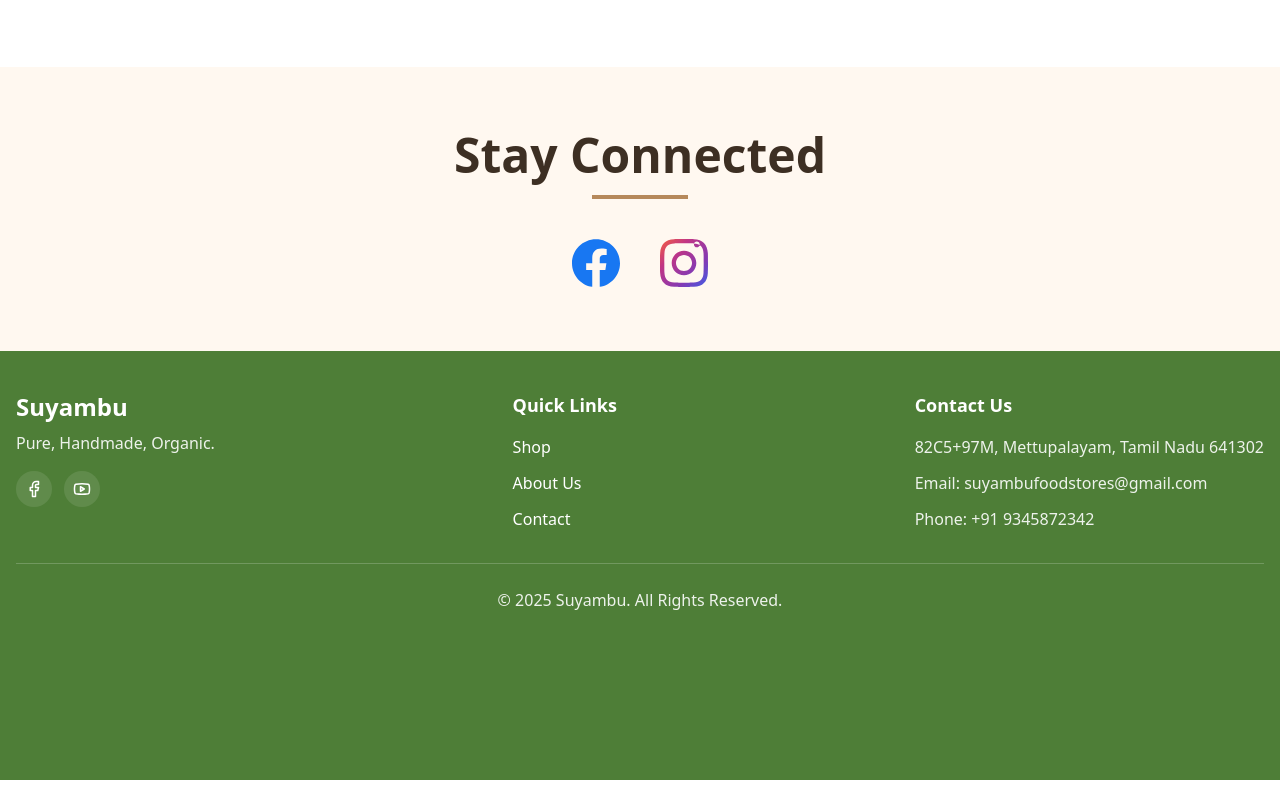
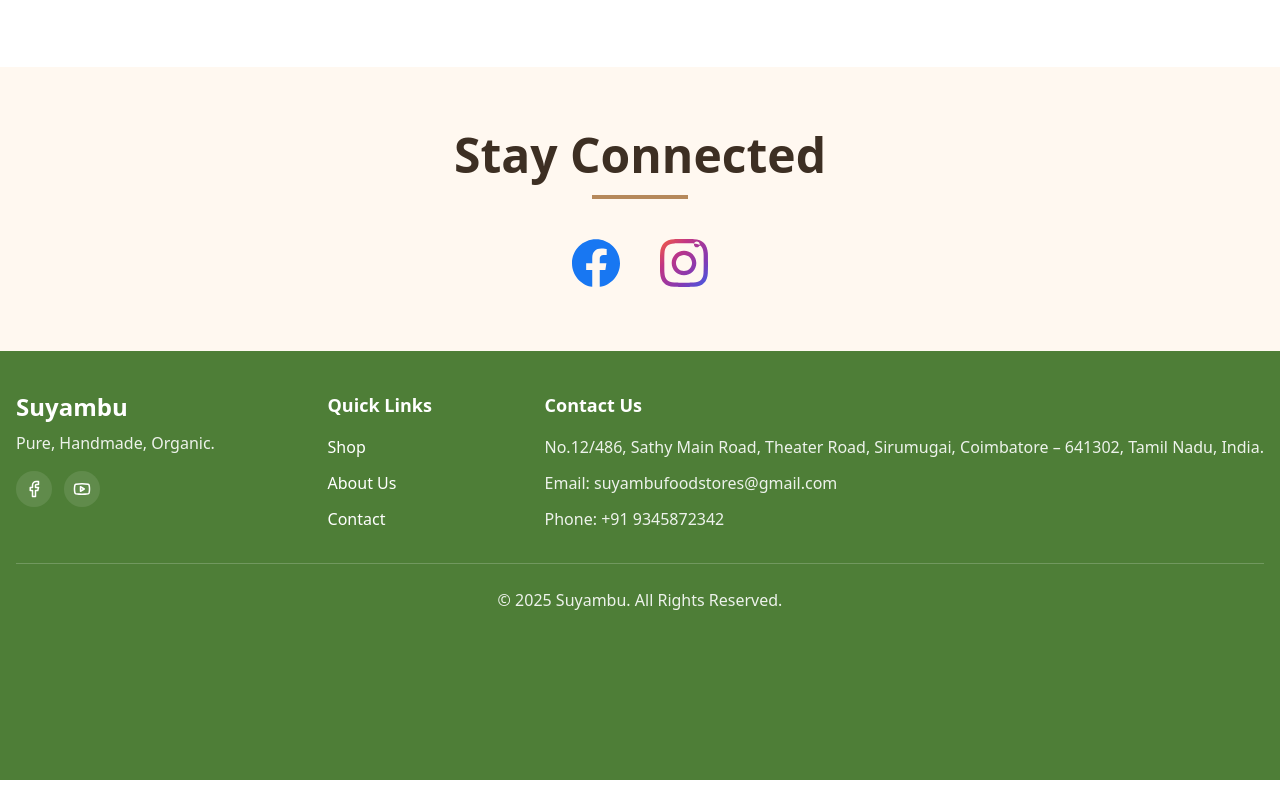
Before and after one commit to SanjayRavichandran-Mscss/suyambufoodproducts_vpshost, a React (Vite) app in the folder client/: page /about in a window 1280 px wide. Shown: the part 7898-8698 px from the top of the page. Built offline with nearby package versions, Linux system fonts and the light colour scheme; no server answers.

Commit message:
change shop address in footer and contactUs

```diff
--- a/client/src/components/CustomerComponents/ContactUs.jsx
+++ b/client/src/components/CustomerComponents/ContactUs.jsx
@@ -281,8 +281,11 @@ export default function ContactUs() {
                       <div>
                         <h3 className="font-semibold text-gray-900">Address</h3>
                         <p className="text-gray-700">
-                          82C5+97M, Mettupalayam<br />
-                          Tamil Nadu 641302
+                      No.12/486, Sathy Main Road, <br />
+Theater Road,  <br />
+Sirumugai, <br />
+Coimbatore – 641302, <br />
+Tamil Nadu, India.
                         </p>
                       </div>
                     </div>
--- a/client/src/components/CustomerComponents/Footer.jsx
+++ b/client/src/components/CustomerComponents/Footer.jsx
@@ -62,7 +62,7 @@ export default function Footer() {
               aria-label="Follow us on Facebook"
             >
               <svg className="w-12 h-12" viewBox="0 0 24 24" fill="#1877F2">
-                <path d="M24 12.073c0-6.627-5.373-11.999-12-12s-12 5.372-12 12c0 5.99 4.388 10.954 10.125 11.854v-8.385H7.078v-3.47h3.047V9.43c0-3.007 1.792-4.669 4.533-4.669 1.312 0 2.686.235 2.686.235v2.953H15.83c-1.491 0-1.956.925-1.956 1.874v2.25h3.328l-.532 3.47h-2.796v8.385C19.612 23.027 24 18.062 24 12.073z"/>
+                <path d="M24 12.073c0-6.627-5.373-11.999-12-12s-12 5.372-12 12c0 5.99 4.388 10.954 10.125 11.854v-8.385H7.078v-3.47h3.047V9.43c0-3.007 1.792-4.669 4.533-4.669 1.312 0 2.686.235 2.686.235v2.953H15.83c-1.491 0-1.956.925-1.956 1.874v2.25h3.328l-.532 3.47h-2.796v8.385C19.612 23.027 24 18.062 24 12.073z" />
               </svg>
             </a>
 
@@ -77,13 +77,13 @@ export default function Footer() {
               <svg className="w-12 h-12" viewBox="0 0 24 24" fill="url(#instagramGradient)">
                 <defs>
                   <linearGradient id="instagramGradient" x1="0%" y1="0%" x2="100%" y2="100%">
-                    <stop offset="0%" stopColor="#F56040"/>
-                    <stop offset="30%" stopColor="#C13584"/>
-                    <stop offset="70%" stopColor="#833AB4"/>
-                    <stop offset="100%" stopColor="#405DE6"/>
+                    <stop offset="0%" stopColor="#F56040" />
+                    <stop offset="30%" stopColor="#C13584" />
+                    <stop offset="70%" stopColor="#833AB4" />
+                    <stop offset="100%" stopColor="#405DE6" />
                   </linearGradient>
                 </defs>
-                <path d="M12 2.163c3.204 0 3.584.012 4.85.07 3.252.148 4.771 1.691 4.919 4.919.058 1.265.069 1.645.069 4.849 0 3.205-.012 3.584-.069 4.849-.149 3.225-1.664 4.771-4.919 4.919-1.266.058-1.644.07-4.85.07-3.204 0-3.584-.012-4.849-.07-3.26-.149-4.771-1.699-4.919-4.92-.058-1.265-.07-1.644-.07-4.849 0-3.204.013-3.583.07-4.849.149-3.227 1.664-4.771 4.919-4.919 1.266-.057 1.645-.069 4.849-.069zm0-2.163c-3.259 0-3.667.014-4.947.072-4.358.2-6.78 2.618-6.98 6.98-.059 1.281-.073 1.689-.073 4.948 0 3.259.014 3.668.072 4.948.2 4.358 2.618 6.78 6.98 6.98 1.281.058 1.689.072 4.948.072 3.259 0 3.668-.014 4.948-.072 4.354-.2 6.782-2.618 6.979-6.98.059-1.28.073-1.689.073-4.948 0-3.259-.014-3.667-.072-4.947-.196-4.354-2.617-6.78-6.979-6.98-1.281-.059-1.69-.073-4.949-.073zm0 5.838c-3.403 0-6.162 2.759-6.162 6.162s2.759 6.163 6.162 6.163 6.162-2.759 6.162-6.163c0-3.403-2.759-6.162-6.162-6.162zm0 10.162c-2.209 0-4.01-1.801-4.01-4.01 0-2.209 1.801-4.01 4.01-4.01s4.01 1.801 4.01 4.01c0 2.209-1.801 4.01-4.01 4.01zm6.406-11.845c-.796 0-1.44-.644-1.44-1.44s.644-1.44 1.44-1.44 1.44.644 1.44 1.44c0 .796-.644 1.44-1.44 1.44z"/>
+                <path d="M12 2.163c3.204 0 3.584.012 4.85.07 3.252.148 4.771 1.691 4.919 4.919.058 1.265.069 1.645.069 4.849 0 3.205-.012 3.584-.069 4.849-.149 3.225-1.664 4.771-4.919 4.919-1.266.058-1.644.07-4.85.07-3.204 0-3.584-.012-4.849-.07-3.26-.149-4.771-1.699-4.919-4.92-.058-1.265-.07-1.644-.07-4.849 0-3.204.013-3.583.07-4.849.149-3.227 1.664-4.771 4.919-4.919 1.266-.057 1.645-.069 4.849-.069zm0-2.163c-3.259 0-3.667.014-4.947.072-4.358.2-6.78 2.618-6.98 6.98-.059 1.281-.073 1.689-.073 4.948 0 3.259.014 3.668.072 4.948.2 4.358 2.618 6.78 6.98 6.98 1.281.058 1.689.072 4.948.072 3.259 0 3.668-.014 4.948-.072 4.354-.2 6.782-2.618 6.979-6.98.059-1.28.073-1.689.073-4.948 0-3.259-.014-3.667-.072-4.947-.196-4.354-2.617-6.78-6.979-6.98-1.281-.059-1.69-.073-4.949-.073zm0 5.838c-3.403 0-6.162 2.759-6.162 6.162s2.759 6.163 6.162 6.163 6.162-2.759 6.162-6.163c0-3.403-2.759-6.162-6.162-6.162zm0 10.162c-2.209 0-4.01-1.801-4.01-4.01 0-2.209 1.801-4.01 4.01-4.01s4.01 1.801 4.01 4.01c0 2.209-1.801 4.01-4.01 4.01zm6.406-11.845c-.796 0-1.44-.644-1.44-1.44s.644-1.44 1.44-1.44 1.44.644 1.44 1.44c0 .796-.644 1.44-1.44 1.44z" />
               </svg>
             </a>
           </div>
@@ -150,7 +150,11 @@ export default function Footer() {
               <div>
                 <h4 className="text-lg font-semibold">Contact Us</h4>
                 <ul className="mt-4 space-y-3 text-white/90">
-                  <li>82C5+97M, Mettupalayam, Tamil Nadu 641302</li>
+                  <li>No.12/486, Sathy Main Road,
+                    Theater Road,
+                    Sirumugai,
+                    Coimbatore – 641302,
+                    Tamil Nadu, India.</li>
                   <li>Email: suyambufoodstores@gmail.com</li>
                   <li>Phone: +91 9345872342</li>
                 </ul>
```
